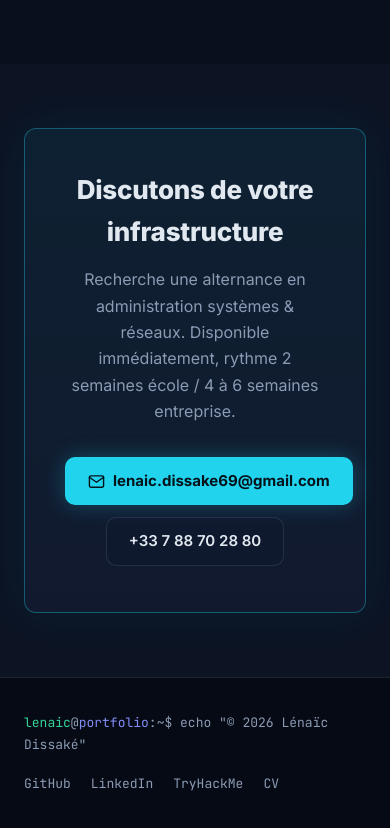
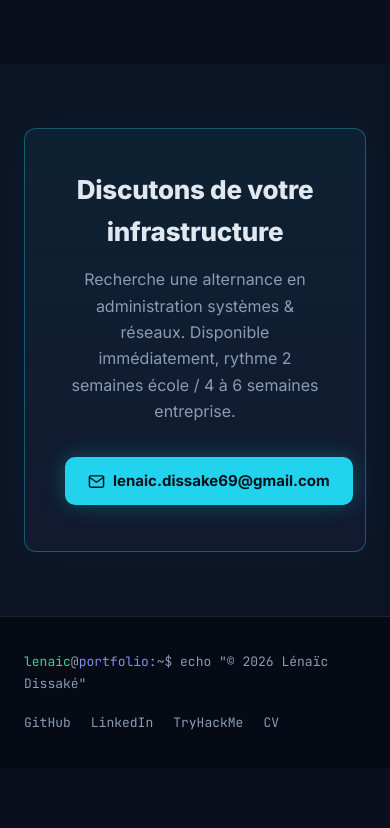
Before and after one commit to narcusensei/narcusensei.github.io, a plain HTML site: page index.html in a window 390 px wide. Shown: the part 6953-7781 px from the top of the page. After the commit the page ends 7721 px from the top, so only its background shows below. Drawn offline with Linux system fonts and the light colour scheme.

Commit message:
Suppression du numéro de téléphone — contact par email uniquement

```diff
--- a/index.html
+++ b/index.html
@@ -268,7 +268,6 @@
             <svg viewBox="0 0 24 24" fill="none" stroke="currentColor" stroke-width="2" stroke-linecap="round" stroke-linejoin="round"><rect x="2" y="4" width="20" height="16" rx="2"/><polyline points="22,6 12,13 2,6"/></svg>
             lenaic.dissake69@gmail.com
           </a>
-          <a href="tel:+33788702880" class="btn btn-outline">+33 7 88 70 28 80</a>
         </div>
       </div>
     </section>
```
